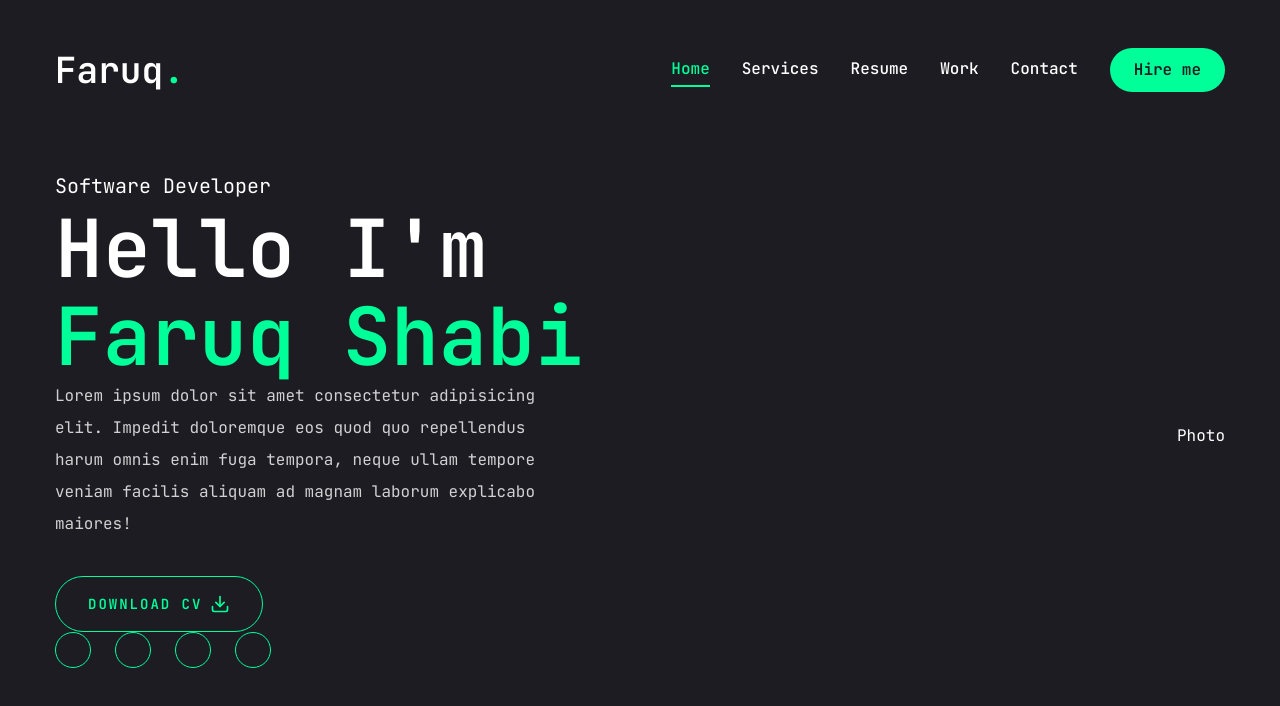
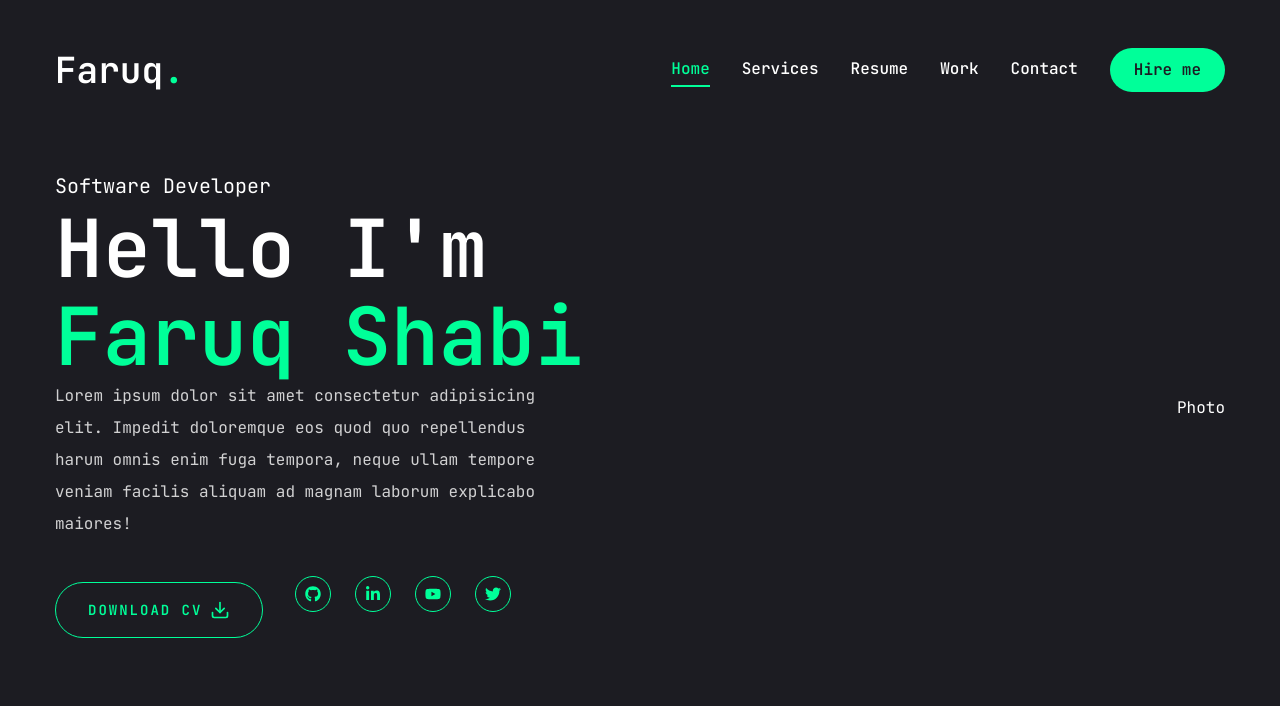
Before and after one commit to silencio260/nextjs_porfolio, a Next.js app: page / in a window 1280 px wide. Shown: the top 706 px of the page. Built offline with nearby package versions, Linux system fonts and the light colour scheme.

Commit message:
Fix Error with social icons not displaying

```diff
--- a/app/page.js
+++ b/app/page.js
@@ -18,15 +18,15 @@
               Hello I'm <br /> <span className='text-accent'>Faruq Shabi</span>
             </h1>
             <p className='max-w-[500px] mb-9 text-white/80'>Lorem ipsum dolor sit amet consectetur adipisicing elit. Impedit doloremque eos quod quo repellendus harum omnis enim fuga tempora, neque ullam tempore veniam facilis aliquam ad magnam laborum explicabo maiores!</p>
-            <div>
+            <div className='flex flex-col xl:flex-row items-center gap-8'>
               <Button variant='outline' size='lg' className='uppercase flex items-center gap-2'>
                 <span>Download CV</span>
                 <FiDownload className='text-xl'/>
               </Button>
-              <div className="mb xl:mb-8">
+              <div className="mb-8 xl:mb-8">
                 <Socials
                   containerStyles={'flex gap-6'}
-                  iconStyles={'w-9 h-9 border border-accent rounded-full flex justify-center items-center text-accent text-base hover:bg-accent hover:text-primary hover:transition-a duration-500'}
+                  iconStyles={'w-9 h-9 border border-accent rounded-full flex justify-center items-center text-accent text-base hover:bg-accent hover:text-primary hover:transition-all duration-500'}
                 />
               </div>
             </div>
--- a/components/Socials.jsx
+++ b/components/Socials.jsx
@@ -13,8 +13,8 @@
 		<div className={containerStyles}>
 			{socials.map((item, index) => {
 				return (
-					<Link href={item.path} className={iconStyles}>
-						{item.icon}
+					<Link key={index} href={item.path} className={iconStyles}>
+						{item.Icon}
 					</Link>
 				);
 			})}
```
